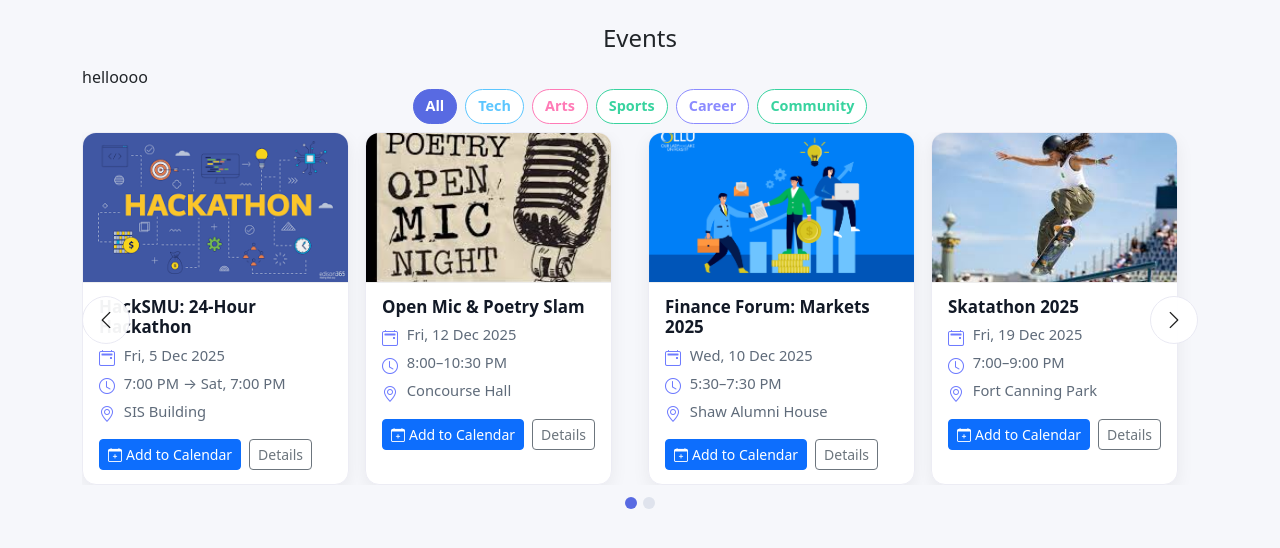
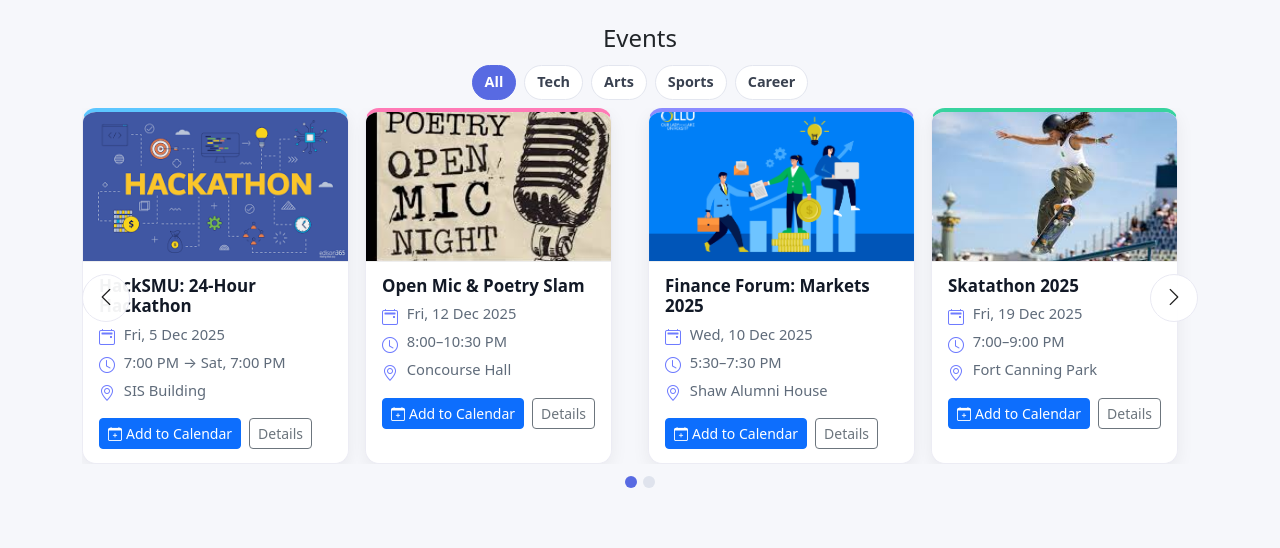
Before and after one commit to mahamantras2024-ux/SMU-events-manager, a PHP site: page /events.html in a window 1280 px wide. Shown: the top 548 px of the page. Run offline with PHP 8.4, Linux system fonts and the light colour scheme.

Commit message:
removed community

```diff
--- a/Events page/events.html
+++ b/Events page/events.html
@@ -15,15 +15,12 @@
     <h2 class="h4 mb-0">Events</h2>
   </div>
 
-  helloooo
-
   <div class="filters" id="filters">
     <span class="chip active" data-filter="all">All</span>
-    <span class="chip accent-sky" data-filter="tech">Tech</span>
-    <span class="chip accent-pink" data-filter="arts">Arts</span>
-    <span class="chip accent-mint" data-filter="sports">Sports</span>
-    <span class="chip accent-lav" data-filter="career">Career</span>
-    <span class="chip accent-mint" data-filter="community">Community</span>
+    <span class="chip" data-filter="tech">Tech</span>
+    <span class="chip" data-filter="arts">Arts</span>
+    <span class="chip" data-filter="sports">Sports</span>
+    <span class="chip" data-filter="career">Career</span>
   </div>
 
   <div id="eventsCarousel" class="carousel slide" data-bs-ride="carousel" data-bs-interval="6500">
@@ -44,14 +41,14 @@
 <script src="https://cdn.jsdelivr.net/npm/bootstrap@5.3.3/dist/js/bootstrap.bundle.min.js"></script>
 <script>
 const events=[
-  {title:"HackSMU: 24-Hour Hackathon",dateText:"Fri, 5 Dec 2025",timeText:"7:00 PM → Sat, 7:00 PM",locText:"SIS Building",img:"hackathon.png",categories:["tech"]},
-  {title:"Open Mic & Poetry Slam",dateText:"Fri, 12 Dec 2025",timeText:"8:00–10:30 PM",locText:"Concourse Hall",img:"mic.jpeg",categories:["arts","community"]},
-  {title:"Finance Forum: Markets 2025",dateText:"Wed, 10 Dec 2025",timeText:"5:30–7:30 PM",locText:"Shaw Alumni House",img:"finance.png",categories:["career"],},
-  {title:"Skatathon 2025",dateText:"Fri, 19 Dec 2025",timeText:"7:00–9:00 PM",locText:"Fort Canning Park",img:"skate.jpeg",categories:["sports","community"],},
-  {title:"Art Jamming & Chill",dateText:"Sat, 22 Nov 2025",timeText:"2:00–5:00 PM",locText:"Tanjong Hall",img:"art.jpg",categories:["arts"]},
-  {title:"AI & Robotics Demo Day",dateText:"Sat, 6 Dec 2025",timeText:"10:00 AM–1:00 PM",locText:"SMU Labs",img:"robotics.webp",categories:["tech"]},
-  {title:"Eco-Smart Upcycling Workshop",dateText:"Sat, 13 Dec 2025",timeText:"3:00–6:00 PM",locText:"T3 Lobby",img:"upcycling.jpg",categories:["community"]},
-  {title:"Career Coffee Chats",dateText:"Thu, 4 Dec 2025",timeText:"4:00–6:00 PM",locText:"LKCSB Atrium",img:"chat.webp",categories:["career"]}
+  {title:"HackSMU: 24-Hour Hackathon",dateText:"Fri, 5 Dec 2025",timeText:"7:00 PM → Sat, 7:00 PM",locText:"SIS Building",img:"hackathon.png",categories:["tech"],accent:"accent-sky"},
+  {title:"Open Mic & Poetry Slam",dateText:"Fri, 12 Dec 2025",timeText:"8:00–10:30 PM",locText:"Concourse Hall",img:"mic.jpeg",categories:["arts"],accent:"accent-pink"},
+  {title:"Finance Forum: Markets 2025",dateText:"Wed, 10 Dec 2025",timeText:"5:30–7:30 PM",locText:"Shaw Alumni House",img:"finance.png",categories:["career"],accent:"accent-lav"},
+  {title:"Skatathon 2025",dateText:"Fri, 19 Dec 2025",timeText:"7:00–9:00 PM",locText:"Fort Canning Park",img:"skate.jpeg",categories:["sports"],accent:"accent-mint"},
+  {title:"Art Jamming & Chill",dateText:"Sat, 22 Nov 2025",timeText:"2:00–5:00 PM",locText:"Tanjong Hall",img:"art.jpg",categories:["arts"],accent:"accent-pink"},
+  {title:"AI & Robotics Demo Day",dateText:"Sat, 6 Dec 2025",timeText:"10:00 AM–1:00 PM",locText:"SMU Labs",img:"robotics.webp",categories:["tech"],accent:"accent-sky"},
+  {title:"Eco-Smart Upcycling Workshop",dateText:"Sat, 13 Dec 2025",timeText:"3:00–6:00 PM",locText:"T3 Lobby",img:"upcycling.jpg",categories:["arts"],accent:"accent-pink"},
+  {title:"Career Coffee Chats",dateText:"Thu, 4 Dec 2025",timeText:"4:00–6:00 PM",locText:"LKCSB Atrium",img:"chat.webp",categories:["career"],accent:"accent-lav"}
 ];
 
 function cardTemplate(e){return`
--- a/Events page/events_style.css
+++ b/Events page/events_style.css
@@ -12,17 +12,10 @@ body{ background:#f6f7fb; }
       transition:.18s ease; height:100%; }
     .event-card:hover{ transform:translateY(-3px); box-shadow:0 10px 24px rgba(0,0,0,.1); }
 
-    /* --- Chip accent colors --- */
-    .chip.accent-pink { border-color: #ff7ab6; color: #ff7ab6; }
-    .chip.accent-sky { border-color: #5cc6ff; color: #5cc6ff; }
-    .chip.accent-mint { border-color: #38d39f; color: #38d39f; }
-    .chip.accent-lav { border-color: #8b8bff; color: #8b8bff; }
-
-    /* Active chip state — fills with colour */
-    .chip.accent-pink.active { background: #ff7ab6; color: #fff; }
-    .chip.accent-sky.active { background: #5cc6ff; color: #fff; }
-    .chip.accent-mint.active { background: #38d39f; color: #fff; }
-    .chip.accent-lav.active { background: #8b8bff; color: #fff; }
+    .accent-pink{ border-top:4px solid #ff7ab6; }
+    .accent-sky{ border-top:4px solid #5cc6ff; }
+    .accent-mint{ border-top:4px solid #38d39f; }
+    .accent-lav{ border-top:4px solid #8b8bff; }
 
     .event-thumb{ width:100%; height:150px; object-fit:cover; border-bottom:1px solid #eee; }
     .event-body{ padding:14px 16px; }
```
